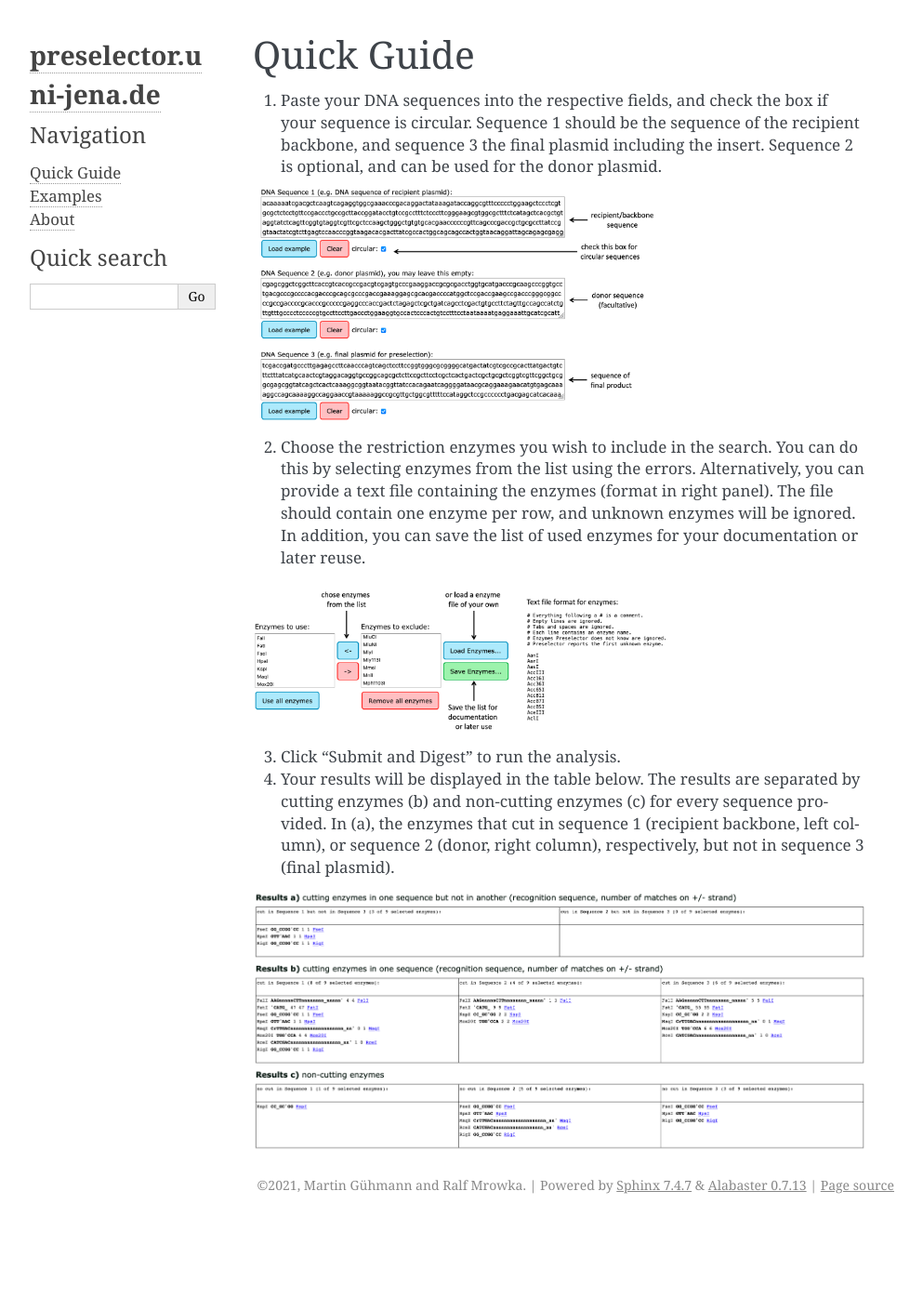
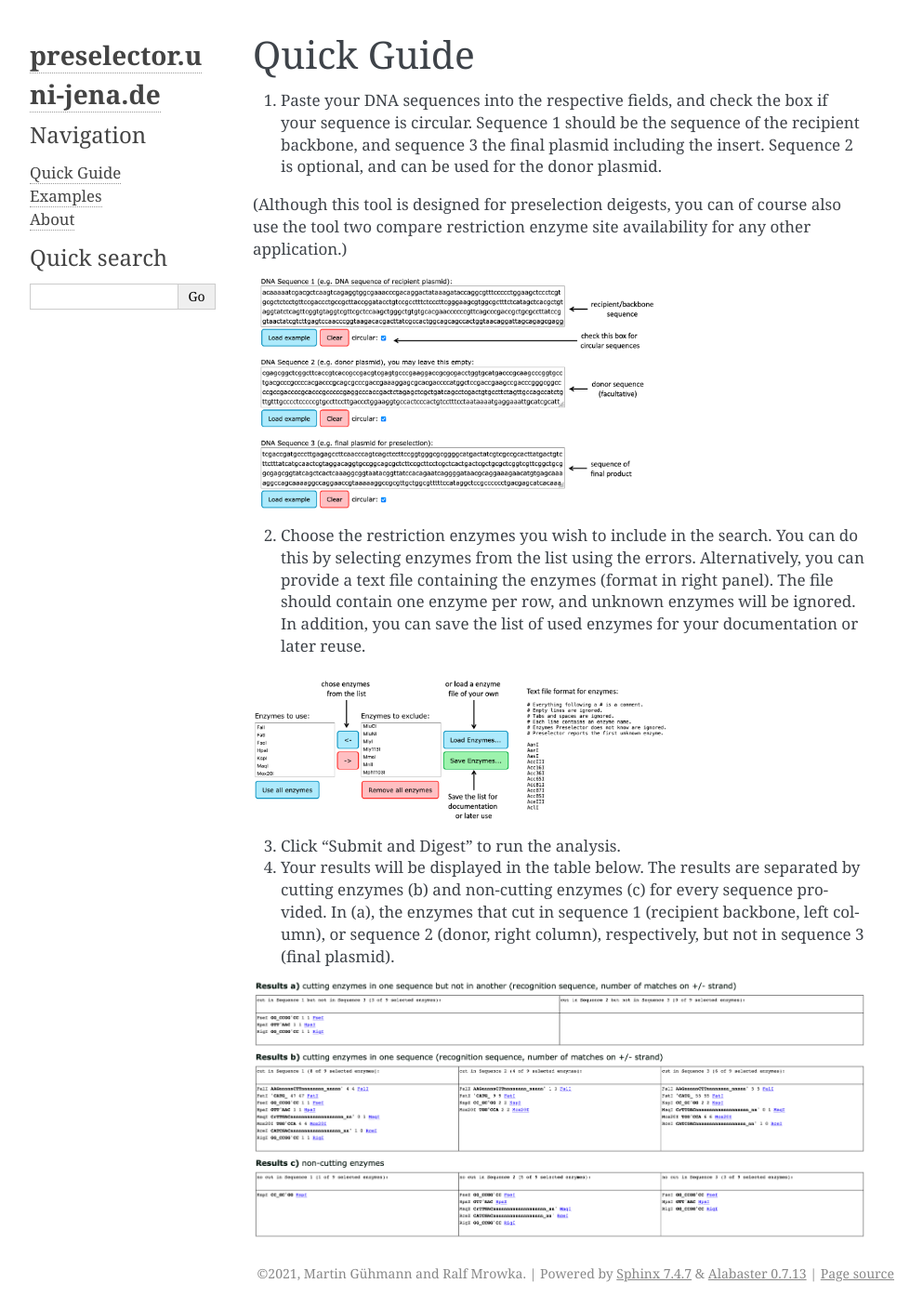
Before and after one commit to MartinGuehmann/preselector, a Sphinx documentation site: the page built from docs/quickguide.rst, in a window 1280 px wide. Shown: the whole page at 93% size, without its empty margins (148-1141 px from the left). Built offline with Sphinx 7.4.7, drawn with Linux system fonts in a browser that asks for light colours; before the commit the page ends 1314 px from its top, so only the background shows below that.

Commit message:
updates quick-guide

```diff
--- a/docs/quickguide.rst
+++ b/docs/quickguide.rst
@@ -2,6 +2,8 @@ Quick Guide
 ===========
 
 1. Paste your DNA sequences into the respective fields, and check the box if your sequence is circular. Sequence 1 should be the sequence of the recipient backbone, and sequence 3 the final plasmid including the insert. Sequence 2 is optional, and can be used for the donor plasmid.
+
+(Although this tool is designed for preselection deigests, you can of course also use the tool two compare restriction enzyme site availability for any other application.)
 
 .. image:: images/workflow_01.png
   :width: 450
```
